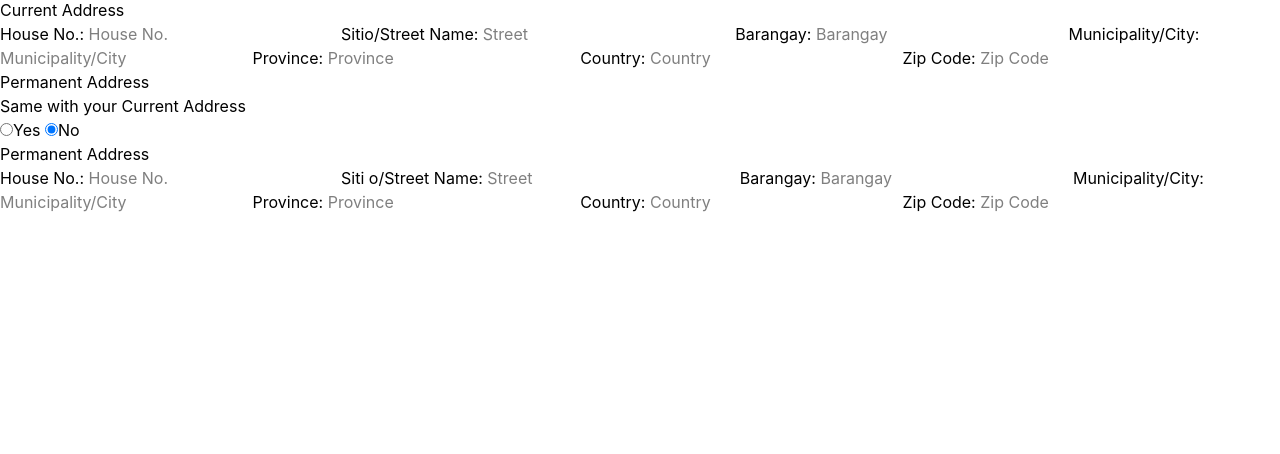
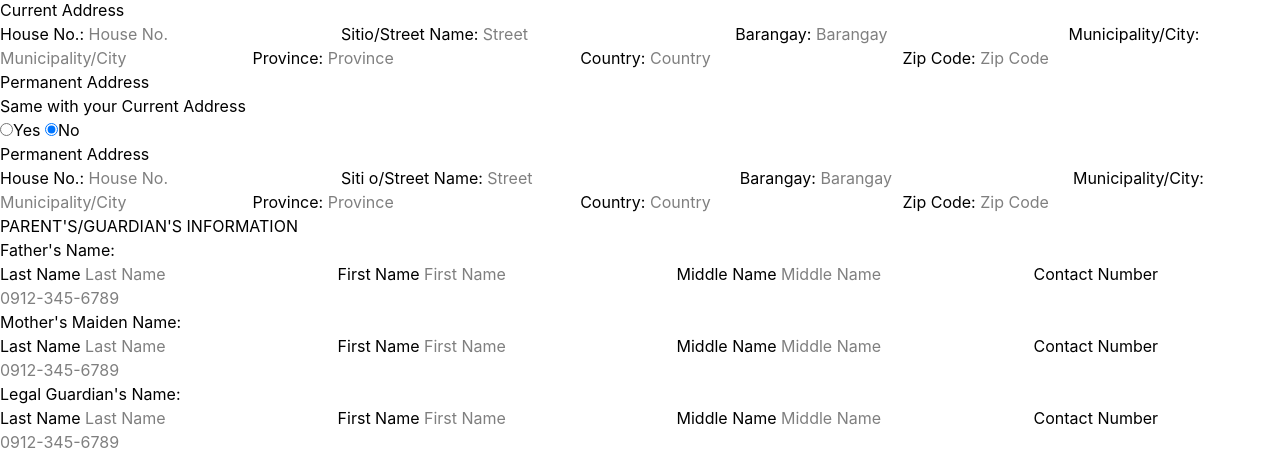
Before and after one commit to adashinobeniohubgit/BucalThesis, a Flask app: page /enrollment in a window 1280 px wide. Shown: the part 770-1224 px from the top of the page. Before the commit the page ends 982 px from the top, so only its background shows below. Run offline with Flask 3, Linux system fonts and the light colour scheme; the visitor is signed in with stand-in values (Sample User, id 1).

Commit message:
added parent guardian inputs

```diff
--- a/app/static/css/output.css
+++ b/app/static/css/output.css
@@ -184,9 +184,6 @@
   .block {
     display: block;
   }
-  .hidden {
-    display: none;
-  }
   .align-top {
     vertical-align: top;
   }
--- a/app/static/js/enrollment.js
+++ b/app/static/js/enrollment.js
@@ -286,4 +286,24 @@ document.addEventListener('DOMContentLoaded', function () {
         // Run once on load in case 'Yes' is pre-selected
         syncAddress();
     }
+    // ====================================================
+    // 8. PHONE NUMBER AUTOMATIC FORMATTING (09XX-XXX-XXXX)
+    // ====================================================
+    const phoneInputs = document.querySelectorAll('input[type="tel"]');
+
+    phoneInputs.forEach(input => {
+        input.addEventListener('input', (e) => {
+            // Strip non-numeric and cap at 11 raw digits
+            let raw = e.target.value.replace(/\D/g, '').substring(0, 11);
+
+            // Formats as 0917-123-4567
+            if (raw.length > 7) {
+                e.target.value = `${raw.slice(0, 4)}-${raw.slice(4, 7)}-${raw.slice(7)}`;
+            } else if (raw.length > 4) {
+                e.target.value = `${raw.slice(0, 4)}-${raw.slice(4)}`;
+            } else {
+                e.target.value = raw;
+            }
+        });
+    });
 });
--- a/app/templates/enrollment.html
+++ b/app/templates/enrollment.html
@@ -272,17 +272,52 @@
 </div>
 
 <div>
-    <div>
-        <!-- parent guardian information -->
-    </div>
+    <!-- parent guardian information -->
+    <h3>PARENT'S/GUARDIAN'S INFORMATION</h3>
     <div>
         <!-- father name -->
+        <p>Father's Name:</p>
+        <label for="father_last_name">Last Name</label>
+        <input type="text" name="father_last_name" id="father_last_name" placeholder="Last Name">
+        <label for="father_first_name">First Name</label>
+        <input type="text" name="father_first_name" id="father_first_name" placeholder="First Name">
+        <label for="father_middle_name">Middle Name</label>
+        <input type="text" name="father_middle_name" id="father_middle_name" placeholder="Middle Name">
+        <label for="father_contact_number">Contact Number</label>
+        <input type="tel" name="father_contact_number" id="father_contact_number"
+            pattern="[0-9]{11}"
+            title="Please enter an 11-digit mobile number"
+            placeholder="0912-345-6789">
     </div>
     <div>
         <!-- mother name-->
+        <p>Mother's Maiden Name:</p>
+        <label for="mother_maiden_last_name">Last Name</label>
+        <input type="text" name="mother_maiden_last_name" id="mother_maiden_last_name" placeholder="Last Name">
+        <label for="mother_maiden_first_name">First Name</label>
+        <input type="text" name="mother_maiden_first_name" id="mother_maiden_first_name" placeholder="First Name">
+        <label for="mother_maiden_middle_name">Middle Name</label>
+        <input type="text" name="mother_maiden_middle_name" id="mother_maiden_middle_name" placeholder="Middle Name">
+        <label for="mother_maiden_contact_number">Contact Number</label>
+        <input type="tel" name="mother_maiden_contact_number" id="mother_maiden_contact_number"
+            pattern="[0-9]{11}"
+            title="Please enter an 11-digit mobile number"
+            placeholder="0912-345-6789">
     </div>
     <div>
         <!-- legal guardian name -->
+        <p>Legal Guardian's Name:</p>
+        <label for="legal_guardian_last_name">Last Name</label>
+        <input type="text" name="legal_guardian_last_name" id="legal_guardian_last_name" placeholder="Last Name">
+        <label for="legal_guardian_first_name">First Name</label>
+        <input type="text" name="legal_guardian_first_name" id="legal_guardian_first_name" placeholder="First Name">
+        <label for="legal_guardian_middle_name">Middle Name</label>
+        <input type="text" name="legal_guardian_middle_name" id="legal_guardian_middle_name" placeholder="Middle Name">
+        <label for="legal_guardian_contact_number">Contact Number</label>
+        <input type="tel" name="legal_guardian_contact_number" id="legal_guardian_contact_number"
+            pattern="[0-9]{11}"
+            title="Please enter an 11-digit mobile number"
+            placeholder="0912-345-6789">
     </div>
 </div>
 
```
